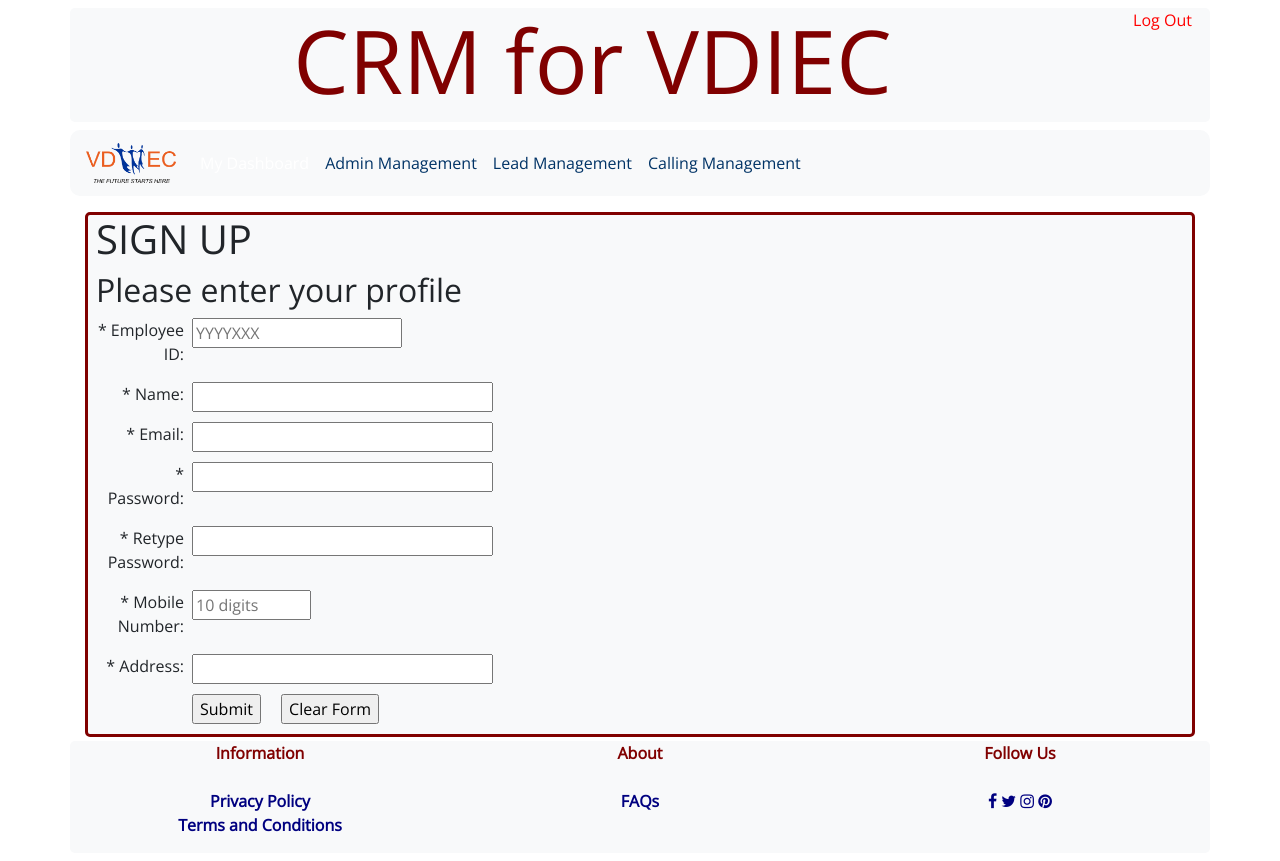
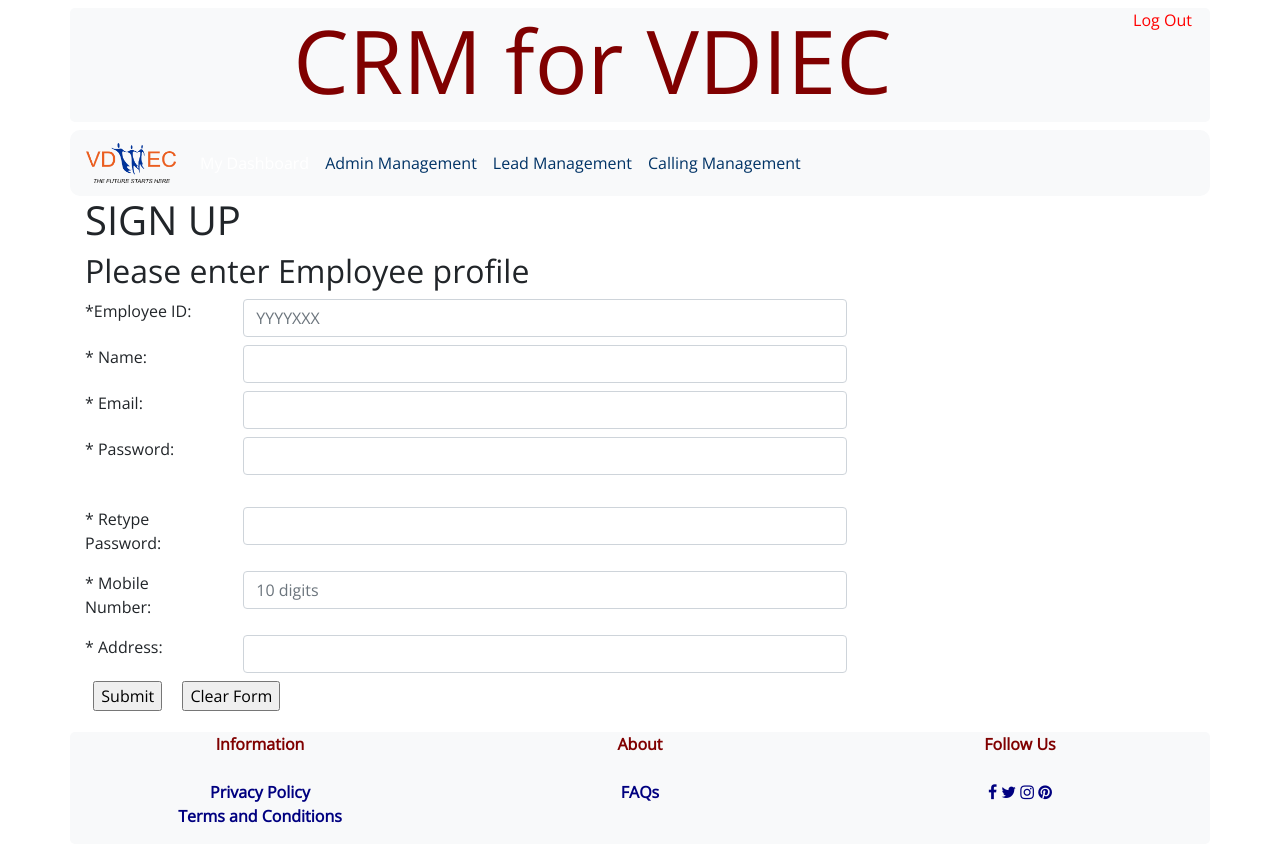
Before and after one commit to aslesha948/Customer-Relationship-Management-for-VDIEC, a PHP site: page /Add-User.php in a window 1280 px wide. After the commit the page ends 823 px from the top, so only its background shows below. Run offline with PHP 8.4, Linux system fonts and the light colour scheme; a user stored in the database is signed in.

Commit message:
Update Add-User.php

```diff
--- a/Add-User.php
+++ b/Add-User.php
@@ -25,55 +25,65 @@
 
 
 <form action="member_process.php" method="post">
-         <div class="bg-light mt-3 px-2 member_frm" style="border-radius: 5px; border: solid maroon">
+       <!--  <div class="bg-light mt-3 px-2 member_frm" style="border-radius: 5px; border: solid maroon"> -->
+        <div class="row">
+         <div class="col-md-10">
           <h1>SIGN UP</h1>
-            <h2>Please enter your profile</h2>
+            <h2>Please enter Employee profile</h2>
 
             <div class="row">
-              <div class="col">
-                  <label for="user_id">* Employee ID:</label>
-                    <input type="number" id="user_id" name="user_id" size="10" maxlength="10" placeholder="YYYYXXX" required />
+              <div class="col-md-2" >
+                  <label for="user_id">*Employee ID:</label> </div>
+                  <div class="col-md-8">
+                    <input type="number" id="user_id" name="user_id" size="10" maxlength="10" placeholder="YYYYXXX" class="form-control" required />
+                </div>
+            </div>
+
+            <div class="row">
+              <div class="col-md-2">
+                  <label for="name">* Name:</label></div>
+                  <div class="col-md-8">
+                    <input type="text" id="name" name="name" size="30" maxlength="50" class="form-control"  required />
                 </div>
             </div>
             <div class="row">
-              <div class="col">
-                  <label for="name">* Name:</label>
-                    <input type="text" id="name" name="name" size="30" maxlength="50" required />
+               <div class="col-md-2">
+                  <label for="email">* Email:</label></div>
+                   <div class="col-md-8">
+                  <input type="email" id="email" name="email" size="30" maxlength="50" class="form-control" required />
                 </div>
             </div>
             <div class="row">
-              <div class="col">
-                  <label for="email">* Email:</label>
-                  <input type="email" id="email" name="email" size="30" maxlength="50" required />
-                </div>
-            </div>
-            <div class="row">
-              <div class="col">
-                  <label for="password">* Password:</label>
-                    <input type="password" id="password" name="password" size="30" maxlength="50" required />
+               <div class="col-md-2">
+                  <label for="password">* Password:</label></div>
+                   <div class="col-md-8">
+                    <input type="password" id="password" name="password" size="30" maxlength="50" class="form-control" required />
                     <span id="pwd_msg" class="error_msg"></span>
                 </div>
             </div>
             <div class="row">
-              <div class="col">
-                  <label for="rePassword">* Retype Password:</label>
-                    <input type="password" id="rePassword" size="30" maxlength="50"
+               <div class="col-md-2">
+                  <label for="rePassword">* Retype Password:</label></div>
+                   <div class="col-md-8">
+                    <input type="password" id="rePassword" size="30" maxlength="50" class="form-control"
                                onChange="checkRePassword(document)" />
                 </div>
             </div>
             <div class="row">
-              <div class="col">
-                  <label for="number">* Mobile Number:</label>
-                    <input type="text" id="number" name="number" size="10" maxlength="10" placeholder="10 digits"
+              <div class="col-md-2">
+                  <label for="number">* Mobile Number:</label></div>
+                   <div class="col-md-8">
+                    <input type="text" id="number" name="number" size="10" maxlength="10" placeholder="10 digits" class="form-control"
                                onChange="checkphoneNumber(document)" required />
                     <span class="error_msg" id="num_msg"></span>
                 </div>
             </div>
 
             <div class="row">
-              <div class="col">
-                  <label for="address">* Address:</label>
-                  <input type="address" id="address" name="address" size="30" maxlength="50" required />
+               <div class="col-md-2">
+                  <label for="address">* Address:</label></div>
+                   <div class="col-md-8">
+                  <input type="text" id="address" name="address" size="30" maxlength="50" class="form-control" />
                 </div>
             </div>
 
@@ -84,7 +94,9 @@
                     <input type="reset" id="reset" value="Clear Form" onClick="reset_frm(document)" />
                 </div>
             </div>
+
         </div>
+      </div>
         </form>
 
 
```
